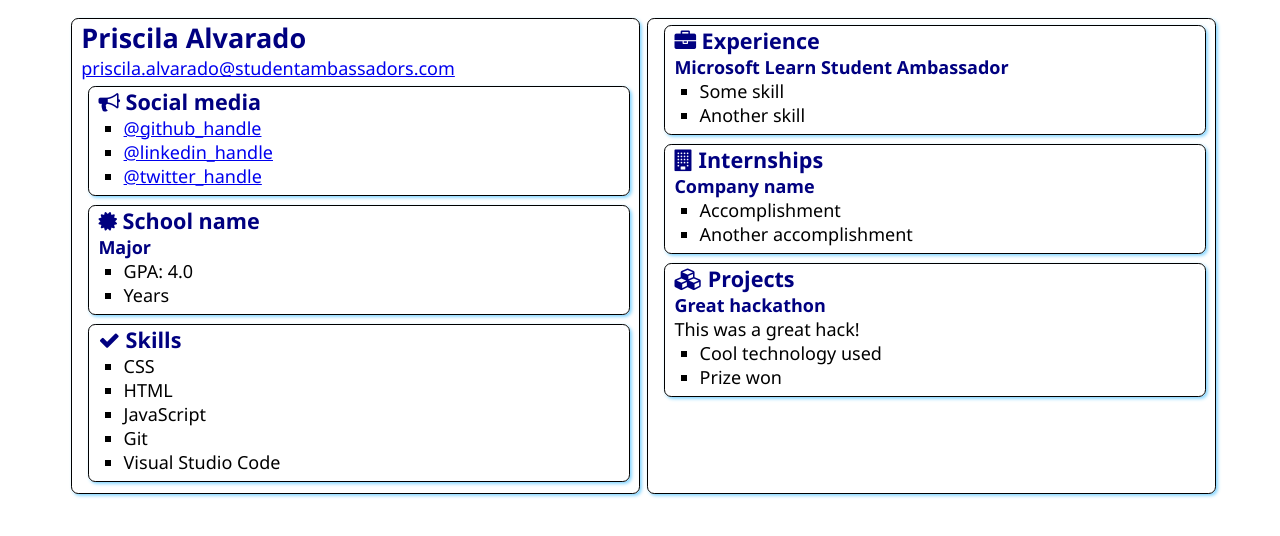
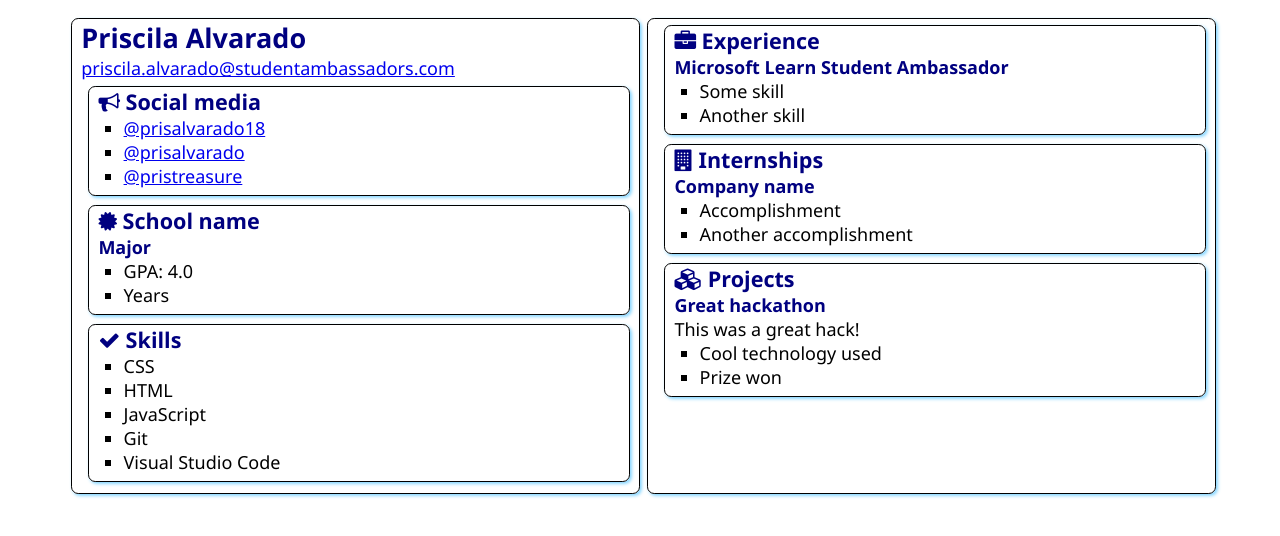
Before and after one commit to prisalvarado18/SATechnicalOnboarding, a plain HTML site: page src/index.html in a window 1280 px wide. Drawn offline with Linux system fonts and the light colour scheme.

Commit message:
Added my social media
I added my social media.

```diff
--- a/src/index.html
+++ b/src/index.html
@@ -21,9 +21,9 @@
                     Social media
                 </h2>
                 <ul>
-                    <li><a href="https://github.com/<handle>">@github_handle</a></li>
-                    <li><a href="https://linkedin.com/in/<handle>">@linkedin_handle</a></li>
-                    <li><a href="https://twitter.com/<handle>">@twitter_handle</a></li>
+                    <li><a href="https://github.com/prisalvarado18">@prisalvarado18</a></li>
+                    <li><a href="https://linkedin.com/in/prisalvarado<handle>">@prisalvarado</a></li>
+                    <li><a href="https://twitter.com/pristreasure">@pristreasure</a></li>
                 </ul>
             </section>
 
```
